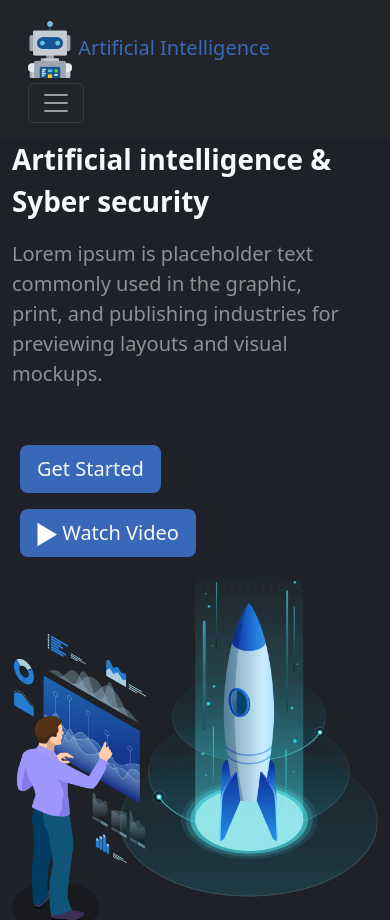
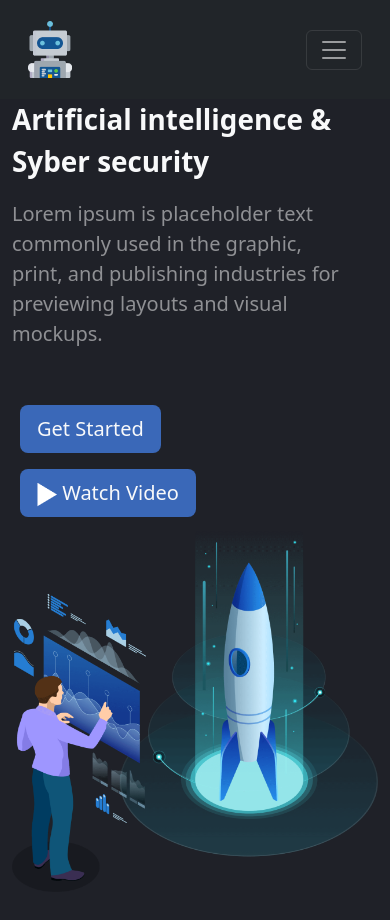
Before and after one commit to annamuratova/bootstrap, a plain HTML site: page index.html in a window 390 px wide. Shown: the top 920 px of the page. Drawn offline with nearby package versions, Linux system fonts and the light colour scheme.

Commit message:
ikkinchi commet

```diff
--- a/index.html
+++ b/index.html
@@ -14,9 +14,9 @@
 <body>
     <nav class="navbar navbar-dark navbar-expand-lg bg-dark p-3">
         <div class="container d-flex justify-content-between container-md">
-            <a class="navbar-brand me-5" href="#" style="color:  #3A68B8;">
+            <a class="navbar-brand me-5 " href="#" style="color:  #3A68B8;">
                 <img src="./images/logo.png" alt="" class="d-inline-block align-text-center">
-                Artificial Intelligence
+                <span class="d-none d-sm-inline-block">Artificial Intelligence</span>
             </a>
             <button class="navbar-toggler" type="button" data-bs-toggle="collapse" data-bs-target="#navbarNav"
                 aria-controls="navbarNav" aria-expanded="false" aria-label="Toggle navigation">
```
